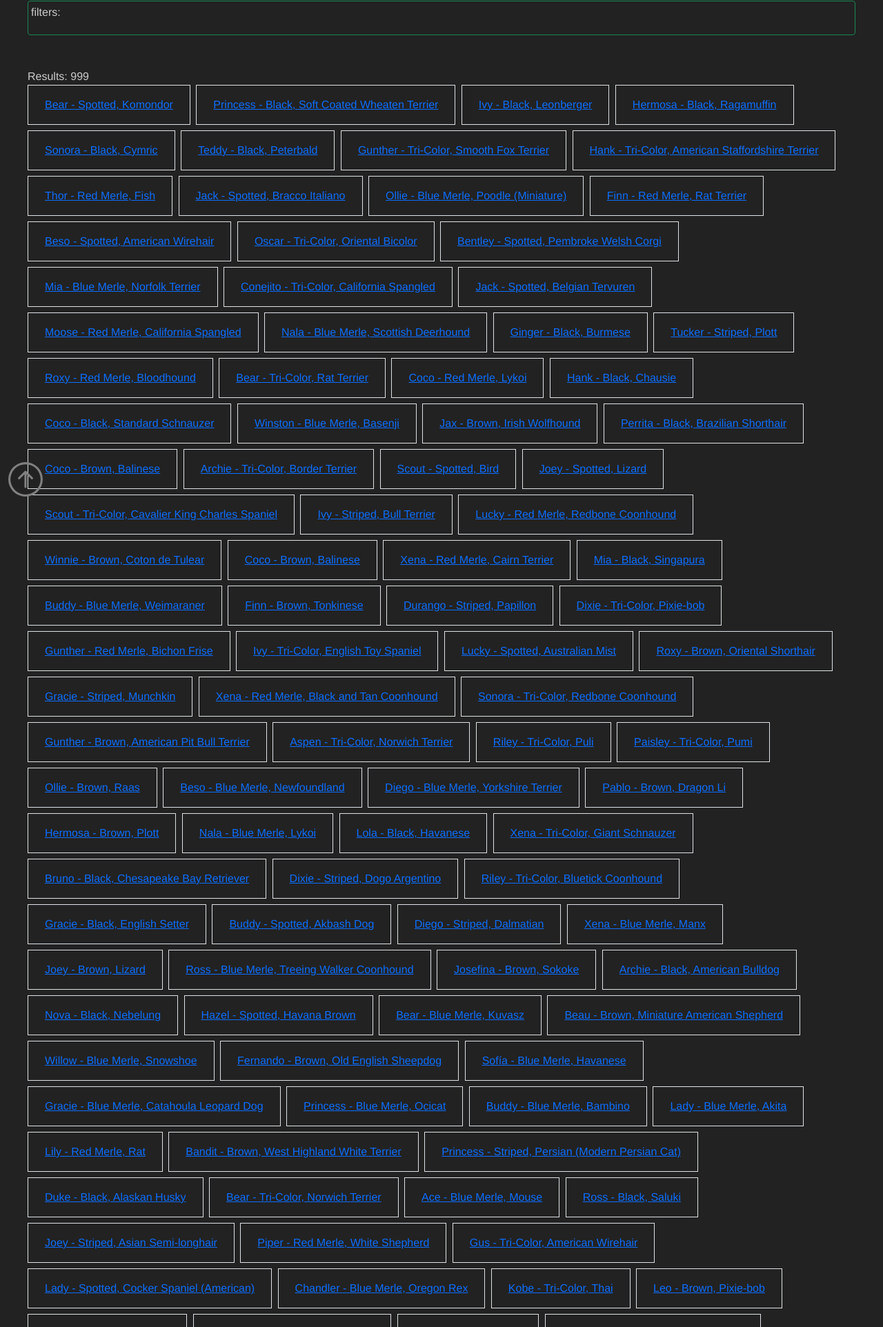
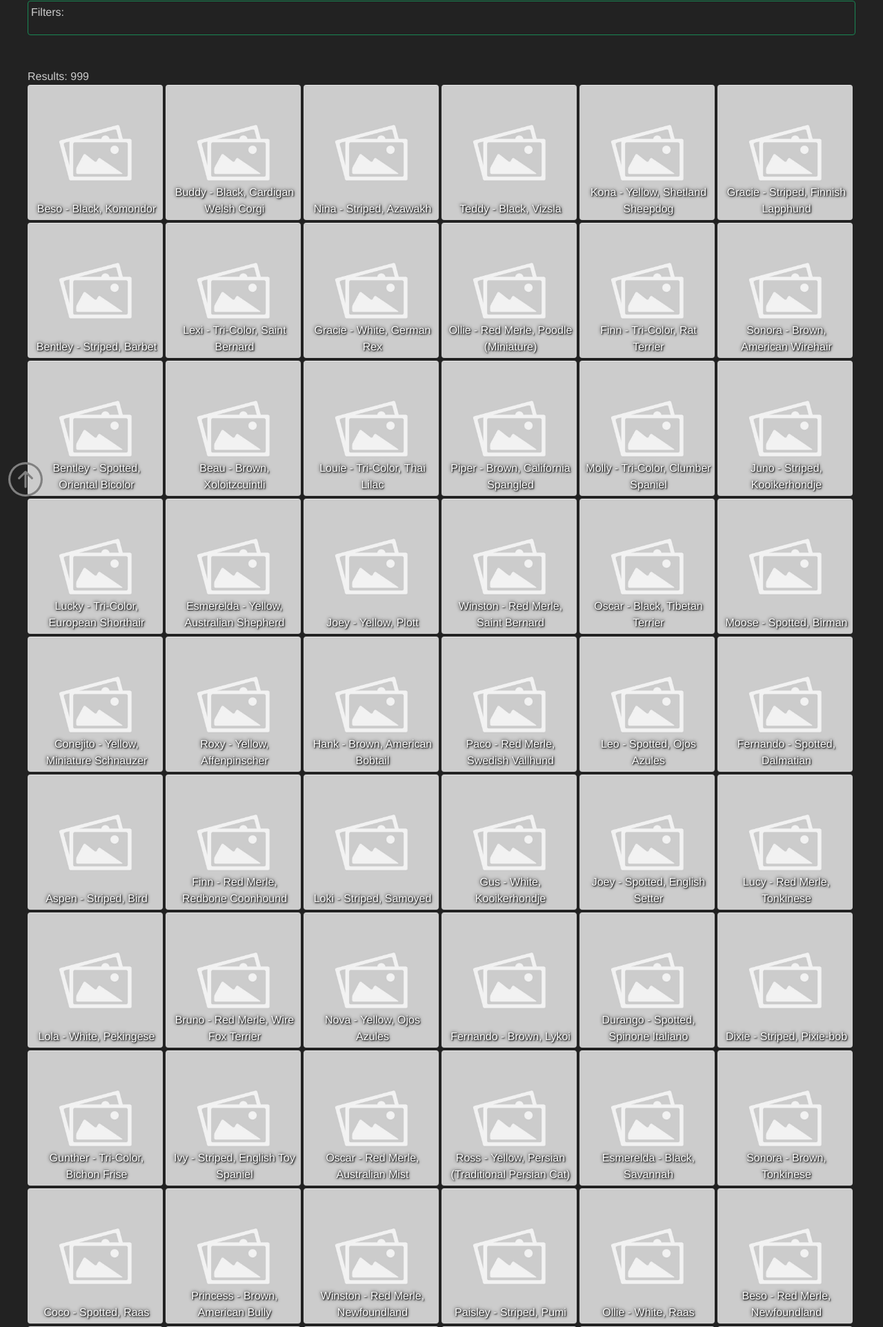
Before and after one commit to pederjas/cs361_individual_project, a Flask app: page / in a window 1280 px wide. Shown: the part 64-1988 px from the top of the page at 69% size. Run offline with Flask 2, Linux system fonts and the light colour scheme.

Commit message:
Sprint 1: UI improvements, lazyload, and placeholder image

```diff
--- a/app.py
+++ b/app.py
@@ -18,7 +18,7 @@ def get_pet_data():
             category_list.append("cats")
         for _ in breeds_other:
             category_list.append("other")
-        colors = ["Black", "Brown", "Blue Merle", "Red Merle", "Tri-Color", "Spotted", "Striped"]
+        colors = ["Black", "Brown", "Yellow", "White", "Blue Merle", "Red Merle", "Tri-Color", "Spotted", "Striped"]
         name_list = ["Ace", "Alma", "Archie", "Aspen", "Bailey", "Bandit", "Bear", "Beau", "Bentley", "Beso", "Bruno", "Buddy", "Chandler", "Coco", "Conejito", "Diego", "Dixie", "Duke", "Durango", "Esmerelda ", "Fernando", "Finn", "Ginger", "Gracie", "Gunther", "Gus", "Hank", "Hazel", "Hermosa", "Hidalgo", "Ivy", "Jack", "Jax", "Joey", "Josefina", "Juno", "Kobe", "Kona", "Lady", "Leo", "Lexi", "Lily", "Loki", "Lola", "Louie", "Lucky", "Lucy", "Mariposa", "Maya", "Mia", "Molly", "Moose", "Murphey", "Nala", "Nina", "Nova", "Oliver", "Ollie", "Oscar", "Pablo", "Paco", "Paisley", "Perrita", "Piper", "Princess", "Riley", "Rosa", "Ross", "Roxy", "Scout", "Sofía", "Sonora ", "Stella", "Teddy", "Thor", "Tucker", "Willow", "Winnie", "Winston", "Xena"]
         for pet_id in range(1, 1000):
             pet_data[pet_id] = {}
--- a/static/css/style.css
+++ b/static/css/style.css
@@ -33,3 +33,20 @@ html, body {
     color: #666;
     text-decoration: none;
 }
+
+.thumbnail {
+    width: 100%;
+    height: 100%;
+    object-fit: cover;
+    overflow: hidden;
+}
+
+.thumbnail-overlay-bottom {
+    position: absolute;
+    bottom: 0;
+    left:  0;
+    width: 100%;
+    color: white;
+    text-align: center;
+    text-shadow: 1px 1px 2px black, 0px 0px 5px black;
+}
--- a/templates/base.html
+++ b/templates/base.html
@@ -107,5 +107,7 @@
         </section>
     </footer>
 
+    <script src="static/js/lazysizes.min.js" async=""></script>
+
 </body>
 </html>
--- a/templates/index.html
+++ b/templates/index.html
@@ -4,14 +4,13 @@
 
 <section class="section m-3 my-5">
     <div class="container-fluid">
-        <div class="d-none d-md-block">
-
+        <div class="d-block">
             <div class="border border-success rounded p-1" >
-                filters:
-                <ul>
+                Filters:
+                <ul class="list-unstyled">
                 {% for filter in data['filter'] %}
                 {% if data['filter'][filter] != '' %}
-                    <li>{{ filter }}: {{ data['filter'][filter] }}</li>
+                    <li class="d-block ms-3">{{ filter }}: {{ data['filter'][filter] }}</li>
                 {% endif %}
                 {% endfor %}
                 </ul>
@@ -20,25 +19,26 @@
     </div>
 </section>
 
-<div class="results">
-    <section class="section m-3 my-5">
-        <div class="container-fluid">
-            <div class="d-none d-md-block">
-
-                <span>Results: {{ data['pet_data']|length }}</span>
-
-                <ul class="p-0 m-0">
-                    {% for pet_id in data['pet_data'] %}
-                    <li class="d-inline-block mb-2 me-1 border">
-                        <a class="d-inline-block px-4 py-3" href="/details?pet_id={{ pet_id }}">{{ data['pet_data'][pet_id]['name'] }} - {{ data['pet_data'][pet_id]['color'] }}, {{ data['pet_data'][pet_id]['breed'] }}</a>
-                    </li>
-                    {% endfor %}
-                </ul>
-
+<section class="section m-3 my-5">
+    <div class="container-fluid">
+        <div>Results: {{ data['pet_data']|length }}</div>
+        <div class="row p-0 m-0">
+            {% for pet_id in data['pet_data'] %}
+            <div class="position-relative col-4 col-sm-3 col-md-2 col-xxl-1 pt-0 pb-1 ps-0 pe-1">
+                <a class="d-block" href="/details?pet_id={{ pet_id }}">
+                    <img class="rounded thumbnail lazyload"
+                        src="static/img/placeholder.jpg"
+                        data-src=""
+                    />
+                    <div class="thumbnail-overlay-bottom p-2 p-s-1">
+                        {{ data['pet_data'][pet_id]['name'] }} - {{ data['pet_data'][pet_id]['color'] }}, {{ data['pet_data'][pet_id]['breed'] }}
+                    </div>
+                </a>
             </div>
+            {% endfor %}
         </div>
-    </section>
-</div>
+    </div>
+</section>
 
 {% endblock %}
 
```
Also changed, not shown: templates/details.html (+14 -5 lines), static/img/placeholder.jpg (added), static/js/lazysizes.min.js (added).
